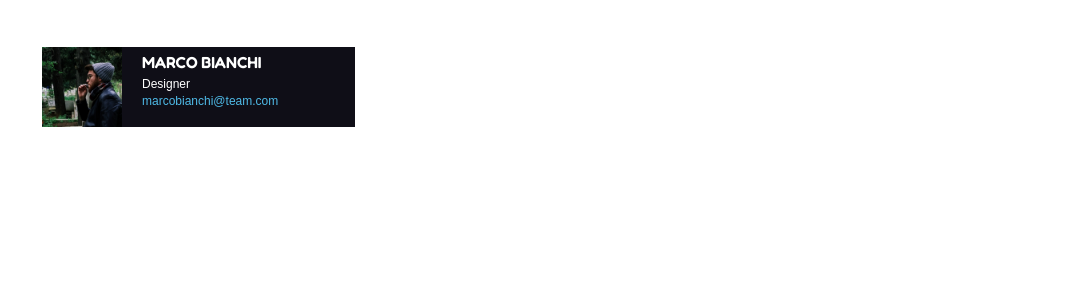
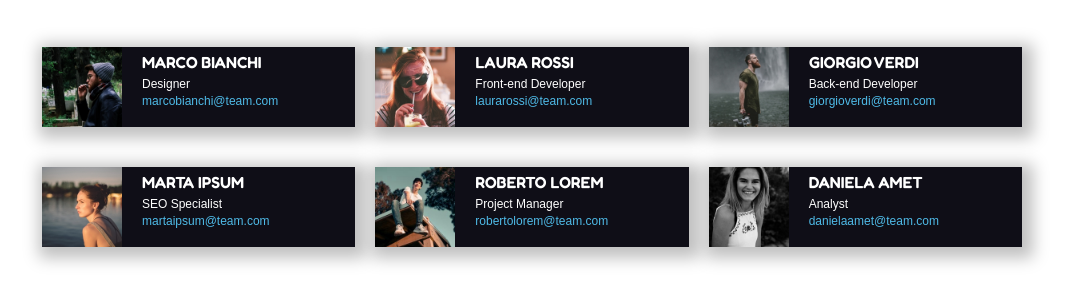
Before and after one commit to vitodursopettersson/html-css-float-cards, a plain HTML site: page index.html in a window 1280 px wide. Shown: the part 158-462 px from the top of the page, without its empty margins (108-1179 px from the left). Drawn offline with Linux system fonts and the light colour scheme.

Commit message:
feat: main

```diff
--- a/css/style.css
+++ b/css/style.css
@@ -41,6 +41,10 @@ header h1 {
 
 /* Float Cards */
 
+.user-container {
+    margin-bottom: 20px;
+}
+
 .user-container::after {
     content: "";
     clear: both;
@@ -53,6 +57,7 @@ header h1 {
     float: left;
     width: calc(100% / 3 - 20px);
     margin: 10px;
+    box-shadow: 4px 4px 15px 7px rgba(0, 0, 0, 0.25);
 }
 
 .user-image {
--- a/index.html
+++ b/index.html
@@ -54,8 +54,93 @@
                     </div>
                 </div>
 
+                <!-- Card Singola Utente -->
+                <div class="user-card">
+
+                    <!-- Immagine Utente -->
+                    <div class="user-image">
+                        <img src="img/female1.png" alt="img female1">
+                    </div>
+
+                    <!-- Info Utenti -->
+                    <div class="user-info">
+                        <h2>LAURA ROSSI</h2>
+                        <h4>Front-end Developer</h4>
+                        <a href="mailto:laurarossi@team.com">laurarossi@team.com</a>
+                    </div>
+                </div>
+
+                <!-- Card Singola Utente -->
+                <div class="user-card">
+
+                    <!-- Immagine Utente -->
+                    <div class="user-image">
+                        <img src="img/male2.png" alt="img male2">
+                    </div>
+
+                    <!-- Info Utenti -->
+                    <div class="user-info">
+                        <h2>GIORGIO VERDI</h2>
+                        <h4>Back-end Developer</h4>
+                        <a href="mailto:giorgioverdi@team.com">giorgioverdi@team.com</a>
+                    </div>
+                </div>
 
             </div>
+
+            <!-- Container Riga Card Utenti -->
+            <div class="user-container">
+
+                <!-- Card Singola Utente -->
+                <div class="user-card">
+
+                    <!-- Immagine Utente -->
+                    <div class="user-image">
+                        <img src="img/female2.png" alt="img female2">
+                    </div>
+
+                    <!-- Info Utenti -->
+                    <div class="user-info">
+                        <h2>MARTA IPSUM</h2>
+                        <h4>SEO Specialist</h4>
+                        <a href="mailto:martaipsum@team.com">martaipsum@team.com</a>
+                    </div>
+                </div>
+
+                <!-- Card Singola Utente -->
+                <div class="user-card">
+
+                    <!-- Immagine Utente -->
+                    <div class="user-image">
+                        <img src="img/male3.png" alt="img male3">
+                    </div>
+
+                    <!-- Info Utenti -->
+                    <div class="user-info">
+                        <h2>ROBERTO LOREM</h2>
+                        <h4>Project Manager</h4>
+                        <a href="mailto:robertolorem@team.com">robertolorem@team.com</a>
+                    </div>
+                </div>
+
+                <!-- Card Singola Utente -->
+                <div class="user-card">
+
+                    <!-- Immagine Utente -->
+                    <div class="user-image">
+                        <img src="img/female3.png" alt="img female3">
+                    </div>
+
+                    <!-- Info Utenti -->
+                    <div class="user-info">
+                        <h2>DANIELA AMET</h2>
+                        <h4>Analyst</h4>
+                        <a href="mailto:danielaamet@team.com">danielaamet@team.com</a>
+                    </div>
+                </div>
+
+            </div>
+
         </div>
     </main>
 
```
